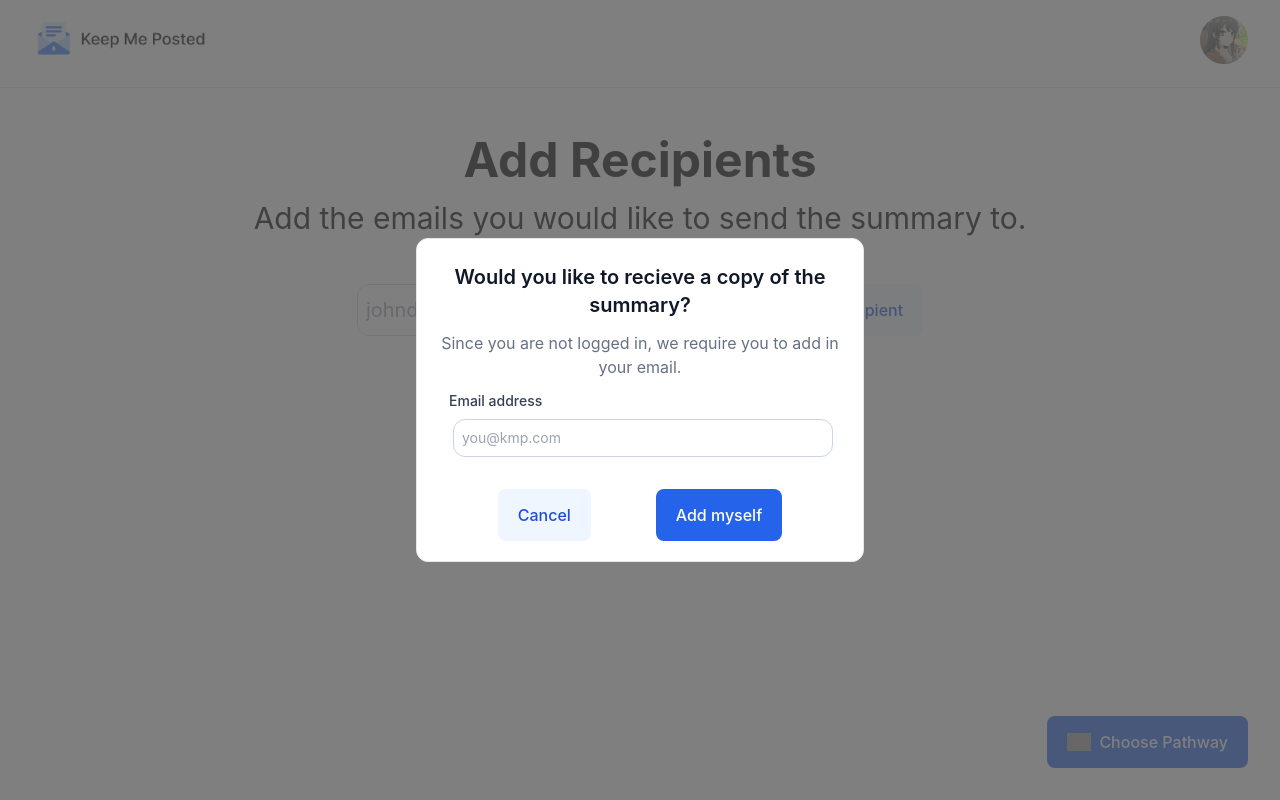
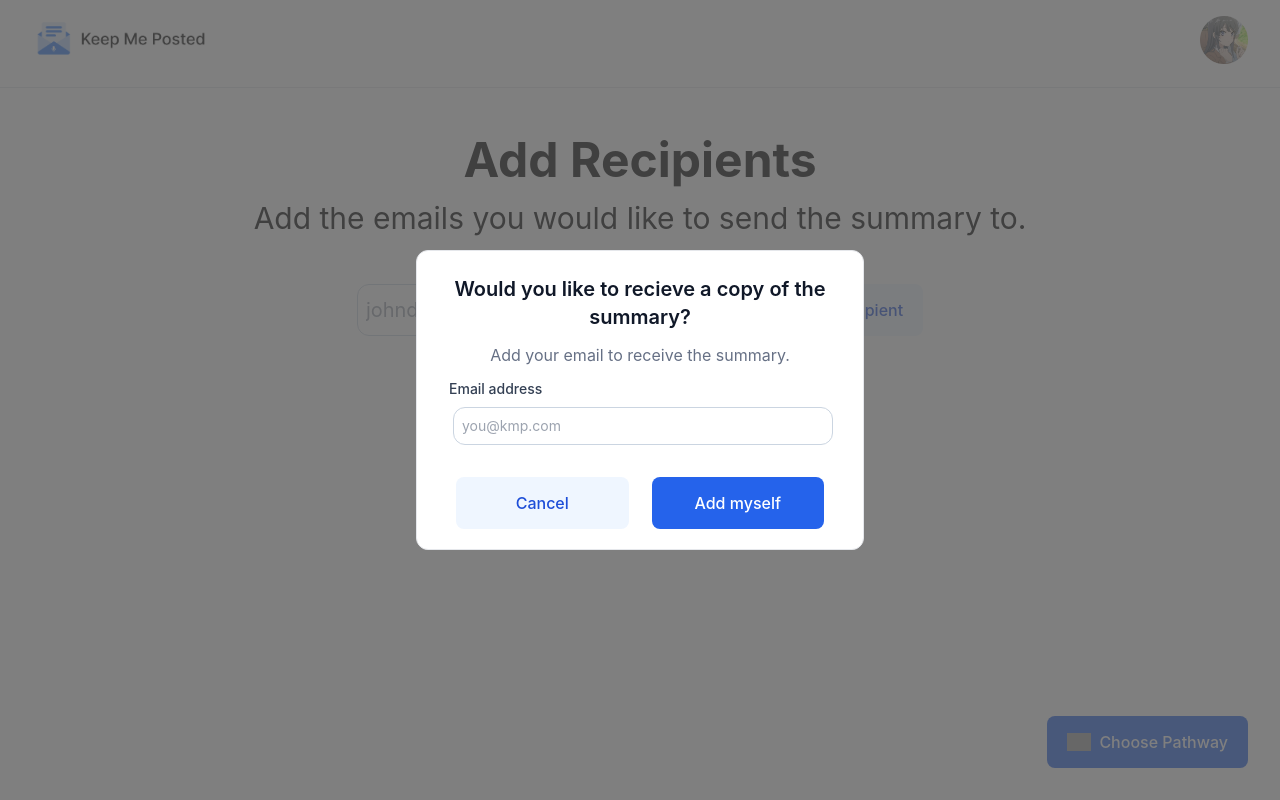
Before and after one commit to RValanki/Keep-Me-Posted, a SvelteKit app in the folder frontend/: page /email in a window 1280 px wide. Both pictures are taken after a click on the button "Choose Pathway". Built offline with nearby package versions, Linux system fonts and the light colour scheme; grey boxes are pictures that could not be loaded.

Commit message:
Updated styling for button

```diff
--- a/frontend/src/components/userEmailEntry.svelte
+++ b/frontend/src/components/userEmailEntry.svelte
@@ -47,7 +47,7 @@
             <div class="h2 text-center text-gray-900 font-semibold p-2">Would you like to recieve a copy of the summary?</div>
 
       <div class="h3 text-center text-gray-500 text-base p-1">
-        Since you are not logged in, we require you to add in your email.
+        Add your email to receive the summary.
       </div>
 
       <div class="text-left font-medium text-sm text-gray-700 px-4 py-2">Email address</div>
@@ -60,12 +60,15 @@
       />
 
       <div class="flex shrink justify-evenly object-cover pb-1 pt-8 items-center">
+        <div class = "w-5/12">
             <Button
               type="secondary"
               text="Cancel"
               fullWidth={true}
               handleClick={handleCancel}
             ></Button>
+        </div>
+        <div class = "w-5/12">
         <Button
           type="primary"
           text="Add myself"
@@ -75,4 +78,5 @@
         </div>
       </div>
     </div>
+    </div>
 {/if}
```
Also changed, not shown: 1 other file (tests, documents, lock files or other folders). Lines whose indentation alone changed are shown as unchanged.
